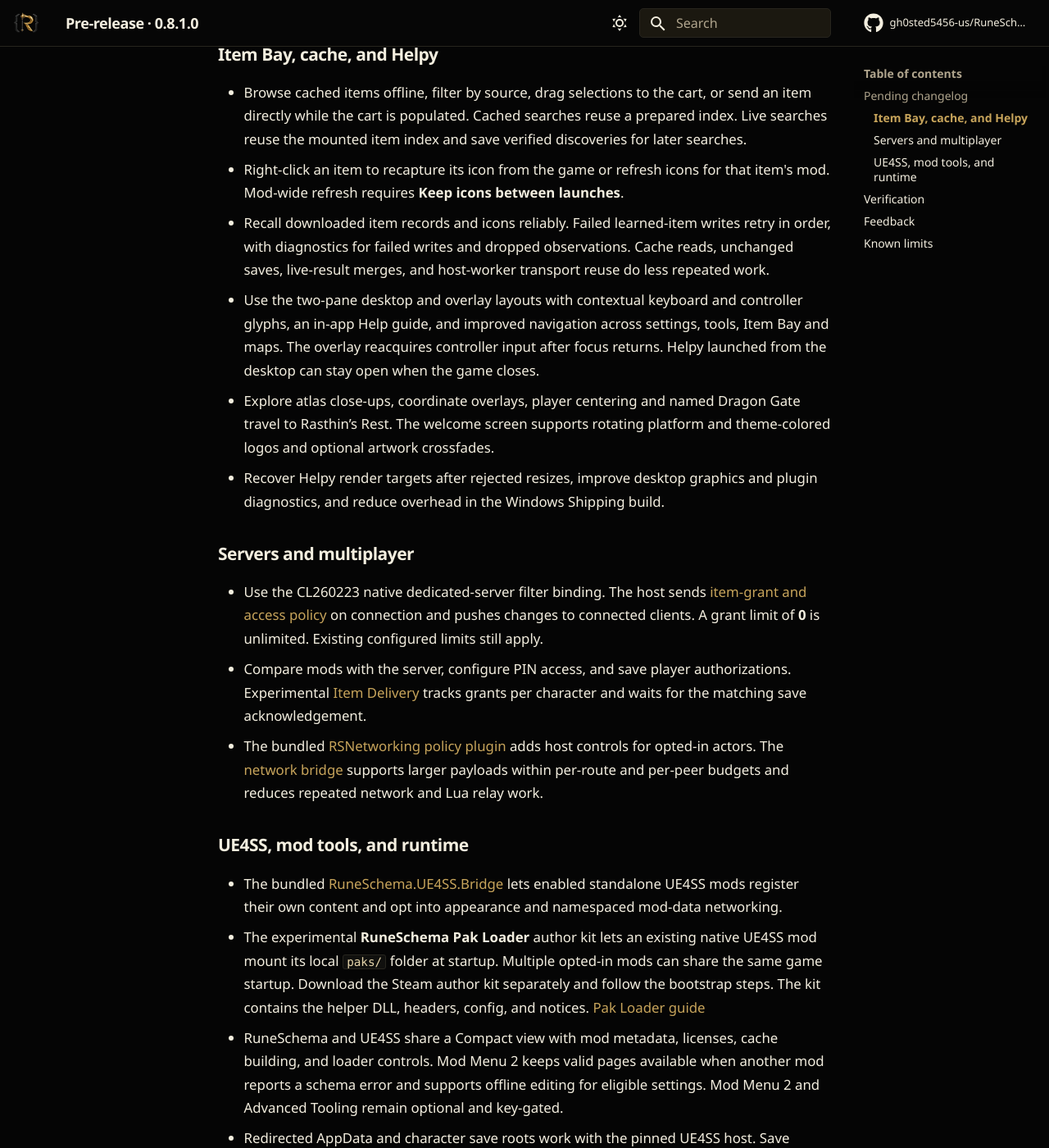
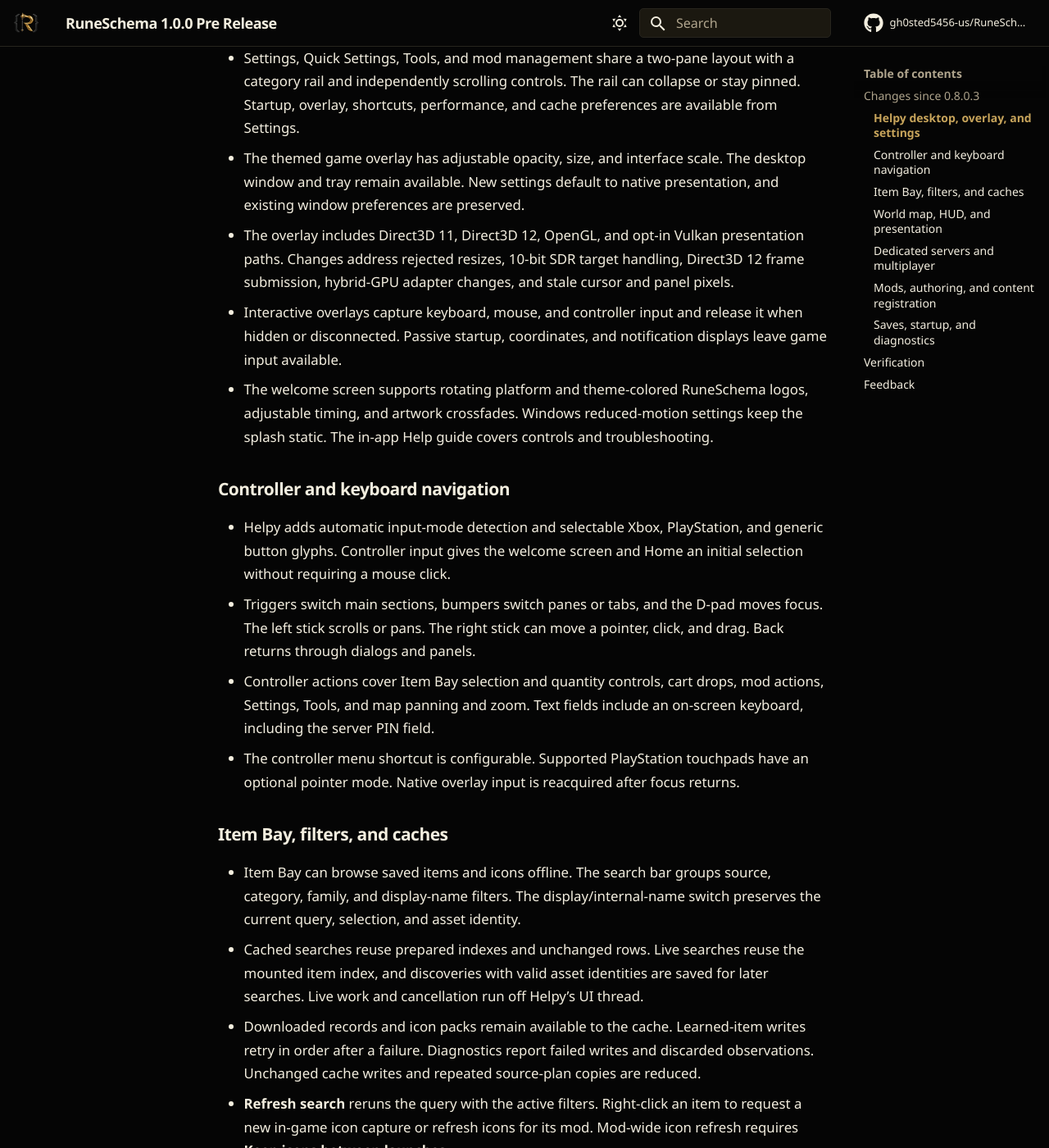
Before and after one commit to gh0sted5456-us/RuneSchema, an MkDocs documentation site: the page built from docs/experimental/PRE-RELEASE.md, in a window 1280 px wide and 1400 px high, scrolled down 553 px. Shown: the whole window at 82% size. Built offline with MkDocs 1.6.1 and Material for MkDocs 9.7.7, drawn with Linux system fonts in a browser that asks for light colours; comment, search, counter and statistics services are not loaded; some of the changed text lies outside the part shown.

Commit message:
Write RuneSchema 1.0.0 prerelease changelog

```diff
--- a/docs/experimental/PRE-RELEASE.md
+++ b/docs/experimental/PRE-RELEASE.md
@@ -1,63 +1,87 @@
 ---
 channel: experimental
-promote_to: RELEASE-0.8.1.0.md
+promote_to: RELEASE-1.0.0.md
 ---
 
-# Pre-release · 0.8.1.0
-
-!!! info "Available for testing · pending promotion to stable"
-    The November 14 preview includes faster Item Bay search, live server policy updates, and the experimental Steam Pak Loader. Stable RuneSchema is **0.8.0.3**.
+# RuneSchema 1.0.0 Pre Release
 
 <div class="rs-actions">
-  <a class="md-button md-button--primary" href="https://github.com/gh0sted5456-us/RuneSchema/releases/download/0.8.1.0-pre.20261114.3/RuneSchema-0.8.1.0-preview-20261114.3.zip">Download complete preview</a>
+  <a class="md-button md-button--primary" href="https://github.com/gh0sted5456-us/RuneSchema/releases/download/0.8.1.0-pre.20261114.3/RuneSchema-0.8.1.0-preview-20261114.3.zip">Download RuneSchema</a>
   <a class="md-button" href="../INSTALLATION/">Installation</a>
 </div>
 
-The complete package includes RuneSchema, Helpy, bundled plugins, and matching
-Lua adapters. Install the pinned UE4SS build separately and preserve your
-settings, mods, and saves when updating. Use **Exit Helpy** before replacing it.
+This prerelease packages RuneSchema and Helpy for Dragonwilds CL260223. Install the pinned UE4SS build separately. Close the game and choose **Exit Helpy** before updating. Keep your settings, mods, saves, and activation keys.
 
-## Pending changelog
+<span id="pending-changelog"></span>
 
-### Item Bay, cache, and Helpy
+## Changes since 0.8.0.3
 
-- Browse cached items offline, filter by source, drag selections to the cart, or send an item directly while the cart is populated. Cached searches reuse a prepared index. Live searches reuse the mounted item index and save verified discoveries for later searches.
-- Right-click an item to recapture its icon from the game or refresh icons for that item's mod. Mod-wide refresh requires **Keep icons between launches**.
-- Recall downloaded item records and icons reliably. Failed learned-item writes retry in order, with diagnostics for failed writes and dropped observations. Cache reads, unchanged saves, live-result merges, and host-worker transport reuse do less repeated work.
-- Use the two-pane desktop and overlay layouts with contextual keyboard and controller glyphs, an in-app Help guide, and improved navigation across settings, tools, Item Bay and maps. The overlay reacquires controller input after focus returns. Helpy launched from the desktop can stay open when the game closes.
-- Explore atlas close-ups, coordinate overlays, player centering and named Dragon Gate travel to Rasthin’s Rest. The welcome screen supports rotating platform and theme-colored logos and optional artwork crossfades.
-- Recover Helpy render targets after rejected resizes, improve desktop graphics and plugin diagnostics, and reduce overhead in the Windows Shipping build.
+### Helpy desktop, overlay, and settings
 
-### Servers and multiplayer
+- Helpy runs as a separate desktop app with a system tray icon and a shortcut for each installed runtime. A desktop-launched session can stay open for offline browsing after the game closes. A game-launched session can close with its attached game or server.
+- Settings, Quick Settings, Tools, and mod management share a two-pane layout with a category rail and independently scrolling controls. The rail can collapse or stay pinned. Startup, overlay, shortcuts, performance, and cache preferences are available from Settings.
+- The themed game overlay has adjustable opacity, size, and interface scale. The desktop window and tray remain available. New settings default to native presentation, and existing window preferences are preserved.
+- The overlay includes Direct3D 11, Direct3D 12, OpenGL, and opt-in Vulkan presentation paths. Changes address rejected resizes, 10-bit SDR target handling, Direct3D 12 frame submission, hybrid-GPU adapter changes, and stale cursor and panel pixels.
+- Interactive overlays capture keyboard, mouse, and controller input and release it when hidden or disconnected. Passive startup, coordinates, and notification displays leave game input available.
+- The welcome screen supports rotating platform and theme-colored RuneSchema logos, adjustable timing, and artwork crossfades. Windows reduced-motion settings keep the splash static. The in-app Help guide covers controls and troubleshooting.
 
-- Use the CL260223 native dedicated-server filter binding. The host sends [item-grant and access policy](SERVER-ACCESS.md) on connection and pushes changes to connected clients. A grant limit of **0** is unlimited. Existing configured limits still apply.
-- Compare mods with the server, configure PIN access, and save player authorizations. Experimental [Item Delivery](ITEM-DELIVERY.md) tracks grants per character and waits for the matching save acknowledgement.
-- The bundled [RSNetworking policy plugin](MULTIPLAYER-PLUGIN.md) adds host controls for opted-in actors. The [network bridge](NETWORK-CAPACITY.md) supports larger payloads within per-route and per-peer budgets and reduces repeated network and Lua relay work.
+### Controller and keyboard navigation
 
-### UE4SS, mod tools, and runtime
+- Helpy adds automatic input-mode detection and selectable Xbox, PlayStation, and generic button glyphs. Controller input gives the welcome screen and Home an initial selection without requiring a mouse click.
+- Triggers switch main sections, bumpers switch panes or tabs, and the D-pad moves focus. The left stick scrolls or pans. The right stick can move a pointer, click, and drag. Back returns through dialogs and panels.
+- Controller actions cover Item Bay selection and quantity controls, cart drops, mod actions, Settings, Tools, and map panning and zoom. Text fields include an on-screen keyboard, including the server PIN field.
+- The controller menu shortcut is configurable. Supported PlayStation touchpads have an optional pointer mode. Native overlay input is reacquired after focus returns.
 
-- The bundled [RuneSchema.UE4SS.Bridge](UE4SS-SISTER-CONTENT.md) lets enabled standalone UE4SS mods register their own content and opt into appearance and namespaced mod-data networking.
-- The experimental **RuneSchema Pak Loader** author kit lets an existing native UE4SS mod mount its local `paks/` folder at startup. Multiple opted-in mods can share the same game startup. Download the Steam author kit separately and follow the bootstrap steps. The kit contains the helper DLL, headers, config, and notices. [Pak Loader guide](UE4SS-PAK-LOADER.md)
-- RuneSchema and UE4SS share a Compact view with mod metadata, licenses, cache building, and loader controls. Mod Menu 2 keeps valid pages available when another mod reports a schema error and supports offline editing for eligible settings. Mod Menu 2 and Advanced Tooling remain optional and key-gated.
-- Redirected AppData and character save roots work with the pinned UE4SS host. Save cleanup scopes its changes, reports removals, and backs up affected records where supported. World recovery is opt-in.
-- Startup and recipe preparation reuse discovery work, tolerate malformed plugin order entries, and report advisory UE4SS version notices. Temporary reflected map and array values release nested allocations. Experimental authoring includes cooked world components, typed templates, numeric providers, guarded host commands and shared HUD services.
+### Item Bay, filters, and caches
 
-[Dated development history](CHANGELOG-0.8.1.0.md) and [feature guides](index.md)
+- Item Bay can browse saved items and icons offline. The search bar groups source, category, family, and display-name filters. The display/internal-name switch preserves the current query, selection, and asset identity.
+- Cached searches reuse prepared indexes and unchanged rows. Live searches reuse the mounted item index, and discoveries with valid asset identities are saved for later searches. Live work and cancellation run off Helpy’s UI thread.
+- Downloaded records and icon packs remain available to the cache. Learned-item writes retry in order after a failure. Diagnostics report failed writes and discarded observations. Unchanged cache writes and repeated source-plan copies are reduced.
+- **Refresh search** reruns the query with the active filters. Right-click an item to request a new in-game icon capture or refresh icons for its mod. Mod-wide icon refresh requires **Keep icons between launches**.
+- Search and cache controls retain cached results during updates. Source grouping and name recovery preserve readable labels and distinguish different assets with the same display name. Cooked equipment types help categorize weapons, armor, and ammunition.
+- Select individual items or groups and move them to the cart. **Send to player…** opens a separate quantity and recipient picker for one item while preserving the staged cart.
+- **Cache enabled mods** runs a sequential queue with pause, resume, stop, and per-mod results. Installed mods and vanilla files can be read in the cache worker. Cache bundles preserve portable item taglines and tips.
+
+### World map, HUD, and presentation
+
+- The world atlas adds selectable zone close-ups, transport outlines, a coordinate view, and player centering. Scorned Wilderness has its own view. The map includes a named Dragon Gate destination for Rasthin’s Rest.
+- Helpy adds optional startup artwork and progress, a coordinate HUD, and a HUD layout preview for minimap, coordinates, notifications, and loading artwork. HUD positions can be saved from the preview.
+- Mods can use the shared HUD and presentation interfaces, declare input bindings, and supply an optional owner-only presentation handler for a registered consumable.
+
+### Dedicated servers and multiplayer
+
+- RuneSchema adds the CL260223 native dedicated-server filter binding. In an isolated Steam dedicated-server run, the server opened its game port, loaded the world, and requested native filter setup.
+- The authority sends item-grant and access policy when the client connects and pushes policy changes to connected clients. A limit of **0** means no server total per grant request. Existing configured limits still apply.
+- Hosts can configure world PIN access with separate self-delivery and self-teleport permissions, or save grants by character GUID. The server checks request identity, item IDs, quantity, and destination. Correlated results distinguish an accepted request from a completed action.
+- **Mods → Server mods** shows the host’s enabled mods and versions beside local entries, including missing, disabled, version-different, and client-only entries. Authors can supply a download-page link through mod metadata.
+- The bundled RSNetworking policy plugin adds opt-in actor policies and larger network payload budgets. The network bridge adds declared character-appearance snapshots and namespaced mod-data channels.
+- The building registry checks compatibility before modded placement by comparing network ID fingerprints while retaining the verified native ID prefix.
+- Item Delivery adds host-configured delivery lists with **Off**, **Deliver Once**, and **Always Deliver**. Its receipt logic binds deliveries to character identity and records completion on the matching save acknowledgement.
+
+### Mods, authoring, and content registration
+
+- RuneSchema and UE4SS share a compact mod-management view with metadata, license inspection, next-launch loader controls, and cache actions. The UE4SS inventory distinguishes external packages and RuneSchema-owned packages.
+- The bundled **RuneSchema.UE4SS.Bridge** lets an enabled standalone UE4SS mod declare and register RuneSchema content, including appearance and mod-data declarations.
+- **Mods → Mod Menu 2** adds a key-gated Helpy editor with legacy callbacks, offline editing for supported settings, optional character tabs, and template import and export. Supported controls include sliders, radial choices, and RGB/RGBA colors. A schema error stays on its own page so valid pages remain available. The existing external Mod Menu keeps precedence when enabled.
+- The runtime includes optional, key-gated Advanced Tooling. Helpy’s authoring tools build and update caches, and the repair tool verifies the matching package, backs up replacements, and preserves user mods, settings, saves, and caches.
+- Cooked registry support expands to table extensions, skill declarations, world components, and guarded host console commands. Mods can declare local profiles, typed templates, and numeric providers. The settings processor handles up to 1,024 combined schema settings, tab keys, and template entries.
+- Cooked world policies add hooks for building support, placement and dismantling, player phasing, material requirements, farming, resource yields, player effects, and enemy spawning. Material policy calls preserve native unlock, quantity, station, and authority checks.
+
+### Saves, startup, and diagnostics
+
+- Helpy’s Save Recovery view lists character snapshots with their reason and active mod metadata. World snapshot and restore controls are opt-in. Cleanup stays scoped to the selected save and uses verified backups on supported paths.
+- Character copy, import, and export follow redirected save roots. Core and Helpy share the resolved AppData root while guarding nested paths. Optional world archive errors are reported separately from verified cleanup backups.
+- Startup discovery reuses mounted-directory results, ownership checks, and ready recipe references. Registry merging reduces duplicate copies. Recipe prefetch stays bounded, malformed plugin order entries leave other plugins available, and temporary reflected map and array values release nested allocations.
+- The core and Helpy reduce repeated transport work, idle cache copies, registry notices, and diagnostic traffic. Helpy recovers its previous render target after a rejected resize and reports the window, graphics error, and source plugin where available.
+- Diagnostics reset with each attached session and include resource sampling, startup timings, and bounded Lua and UE4SS activity reports. Helpy adds a persistent notification inbox, stable-release and hotfix notices, and a clipboard bug report.
+- The runtime groups core plugins under `dlls/plugins` and the desktop app, HUD, and Helpy plugins under `Helpy`. The complete ZIP pairs the core, Helpy, cooked bridges, Lua adapters, and licenses from the same build.
 
 ## Verification
 
-All 86 runtime files passed archive SHA-256 verification. Nine Helpy tests, two core tests and eleven Pak Loader contract checks passed. On Steam, two native mods and RuneSchema each mounted their PAK and IoStore content once. An isolated CL260223 dedicated server listened, loaded its world and requested native filter setup. The runtime matches the desktop Steam, desktop Game Pass, and dedicated Steam installations by hash.
+All 86 runtime files passed SHA-256 verification. Helpy started from a clean extraction, and nine Helpy tests and two core tests passed. The core starts an isolated Steam dedicated server on Dragonwilds CL260223. The packaged runtime matches the verified desktop Steam, desktop Game Pass, and dedicated Steam installations by hash.
 
-[Release notes and checksums](https://github.com/gh0sted5456-us/RuneSchema/releases/tag/0.8.1.0-pre.20261114.3)
+[Release files and checksums](https://github.com/gh0sted5456-us/RuneSchema/releases/tag/0.8.1.0-pre.20261114.3)
 
 ## Feedback
 
-[Report a bug on Nexus](https://www.nexusmods.com/runescapedragonwilds/mods/570?tab=bugs)
-with the build, platform, reproduction, and relevant diagnostic codes.
-
-## Known limits
-
-Live joins and rejoins, in-game search latency and icon recapture, Proton and Wine, the physical controller matrix, live Rasthin's Rest arrival, and multiplayer restart behavior remain unverified. A controller fixture still reports D-pad focus crossing. Item Delivery needs live grant and save acknowledgement checks. Pak Loader testing covers Steam clients. Game Pass and dedicated-server Pak Loader behavior still need verification.
-
-The [documentation promotion procedure](../DOCUMENTATION-CHANNELS.md)
-describes how these guides and notes move to stable.
+[Report a bug on Nexus](https://www.nexusmods.com/runescapedragonwilds/mods/570?tab=bugs) with the build, platform, reproduction, and relevant diagnostic codes.
```
Also changed, not shown: docs/CURRENT-RELEASE.md (+1 -1 lines), docs/experimental/CHANGELOG-0.8.1.0.md (+2 -3 lines), docs/experimental/HELPY-STANDALONE.md (+0 -1 lines), docs/experimental/INSTALLATION.md (+4 -4 lines), docs/experimental/index.md (+2 -2 lines).
